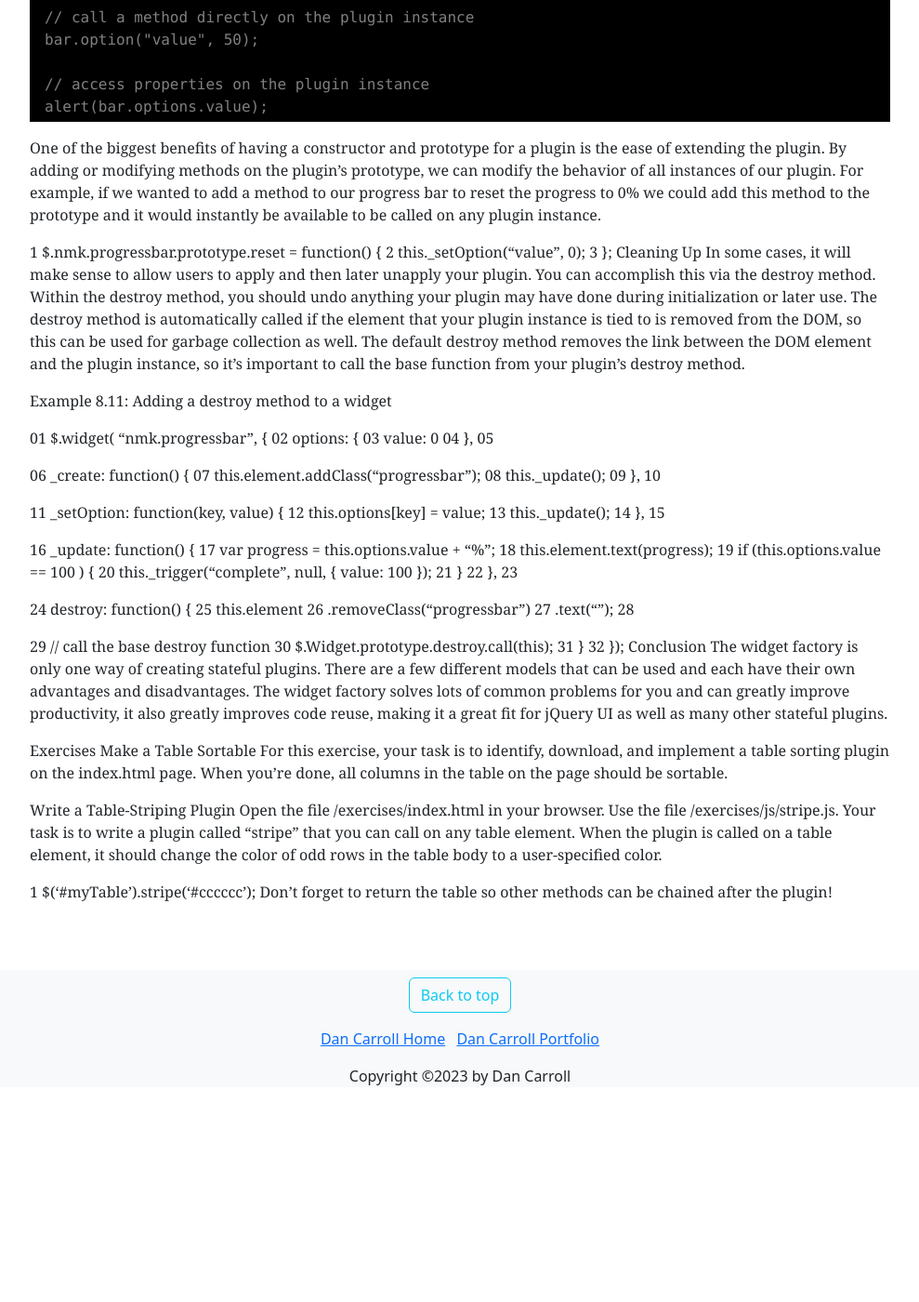
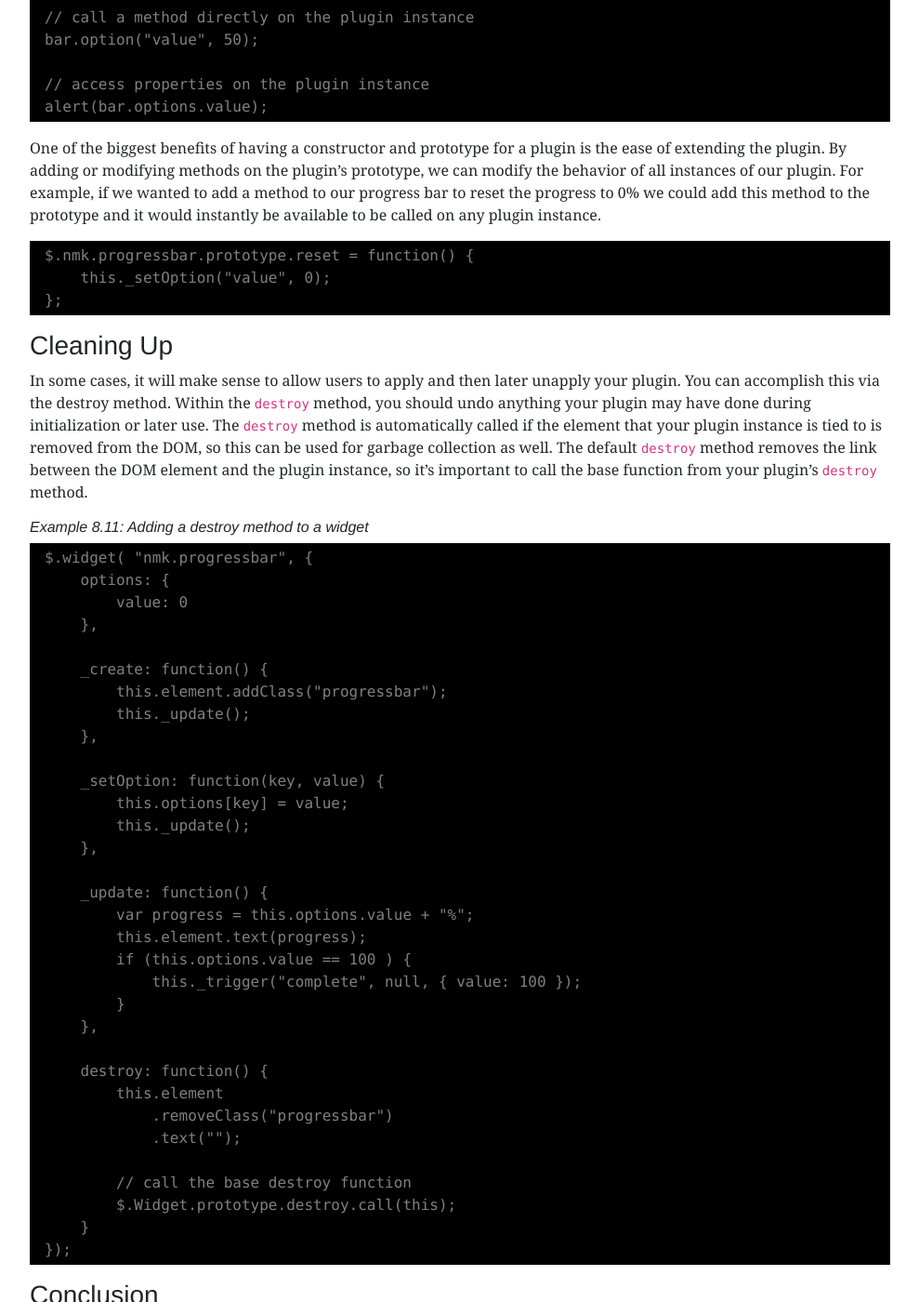
Before and after one commit to dan-carroll/jquery-fundamentals, a Jekyll site: the page built from legacy/ch08-plugins.md, in a window 1280 px wide and 1400 px high, scrolled down 11409 px. Shown: the whole window at 93% size, without its empty margins (145-1134 px from the left). Built offline with Jekyll 4.4.1, drawn with Linux system fonts in a browser that asks for light colours; before the commit the page ends 12594 px from its top, so only the background shows below that; some of the changed text lies outside the part shown.

Commit message:
Update ch08-plugins.md

````diff
--- a/legacy/ch08-plugins.md
+++ b/legacy/ch08-plugins.md
@@ -464,91 +464,70 @@ alert(bar.options.value);
 
 One of the biggest benefits of having a constructor and prototype for a plugin is the ease of extending the plugin. By adding or modifying methods on the plugin’s prototype, we can modify the behavior of all instances of our plugin. For example, if we wanted to add a method to our progress bar to reset the progress to 0% we could add this method to the prototype and it would instantly be available to be called on any plugin instance.
 
-1
+```js
 $.nmk.progressbar.prototype.reset = function() {
-2
     this._setOption("value", 0);
-3
 };
-Cleaning Up
-In some cases, it will make sense to allow users to apply and then later unapply your plugin. You can accomplish this via the destroy method. Within the destroy method, you should undo anything your plugin may have done during initialization or later use. The destroy method is automatically called if the element that your plugin instance is tied to is removed from the DOM, so this can be used for garbage collection as well. The default destroy method removes the link between the DOM element and the plugin instance, so it’s important to call the base function from your plugin’s destroy method.
+```
 
-Example 8.11: Adding a destroy method to a widget
+### Cleaning Up
 
-01
+In some cases, it will make sense to allow users to apply and then later unapply your plugin. You can accomplish this via the destroy method. Within the `destroy` method, you should undo anything your plugin may have done during initialization or later use. The `destroy` method is automatically called if the element that your plugin instance is tied to is removed from the DOM, so this can be used for garbage collection as well. The default `destroy` method removes the link between the DOM element and the plugin instance, so it’s important to call the base function from your plugin’s `destroy` method.
+
+###### Example 8.11: Adding a destroy method to a widget
+
+```js
 $.widget( "nmk.progressbar", {
-02
     options: {
-03
         value: 0
-04
     },
-05
 
-06
     _create: function() {
-07
         this.element.addClass("progressbar");
-08
         this._update();
-09
     },
-10
 
-11
     _setOption: function(key, value) {
-12
         this.options[key] = value;
-13
         this._update();
-14
     },
-15
 
-16
     _update: function() {
-17
         var progress = this.options.value + "%";
-18
         this.element.text(progress);
-19
         if (this.options.value == 100 ) {
-20
             this._trigger("complete", null, { value: 100 });
-21
         }
-22
     },
-23
 
-24
     destroy: function() {
-25
         this.element
-26
             .removeClass("progressbar")
-27
             .text("");
-28
 
-29
         // call the base destroy function
-30
         $.Widget.prototype.destroy.call(this);
-31
     }
-32
 });
-Conclusion
+```
+
+
+### Conclusion
+
 The widget factory is only one way of creating stateful plugins. There are a few different models that can be used and each have their own advantages and disadvantages. The widget factory solves lots of common problems for you and can greatly improve productivity, it also greatly improves code reuse, making it a great fit for jQuery UI as well as many other stateful plugins.
 
-Exercises
-Make a Table Sortable
+## Exercises
+
+### Make a Table Sortable
+
 For this exercise, your task is to identify, download, and implement a table sorting plugin on the index.html page. When you’re done, all columns in the table on the page should be sortable.
 
-Write a Table-Striping Plugin
-Open the file /exercises/index.html in your browser. Use the file /exercises/js/stripe.js. Your task is to write a plugin called "stripe" that you can call on any table element. When the plugin is called on a table element, it should change the color of odd rows in the table body to a user-specified color.
+### Write a Table-Striping Plugin
 
-1
+Open the file `/exercises/index.html` in your browser. Use the file `/exercises/js/stripe.js`. Your task is to write a plugin called "stripe" that you can call on any table element. When the plugin is called on a table element, it should change the color of odd rows in the table body to a user-specified color.
+
+```js
 $('#myTable').stripe('#cccccc');
+```
+
 Don't forget to return the table so other methods can be chained after the plugin!
````
